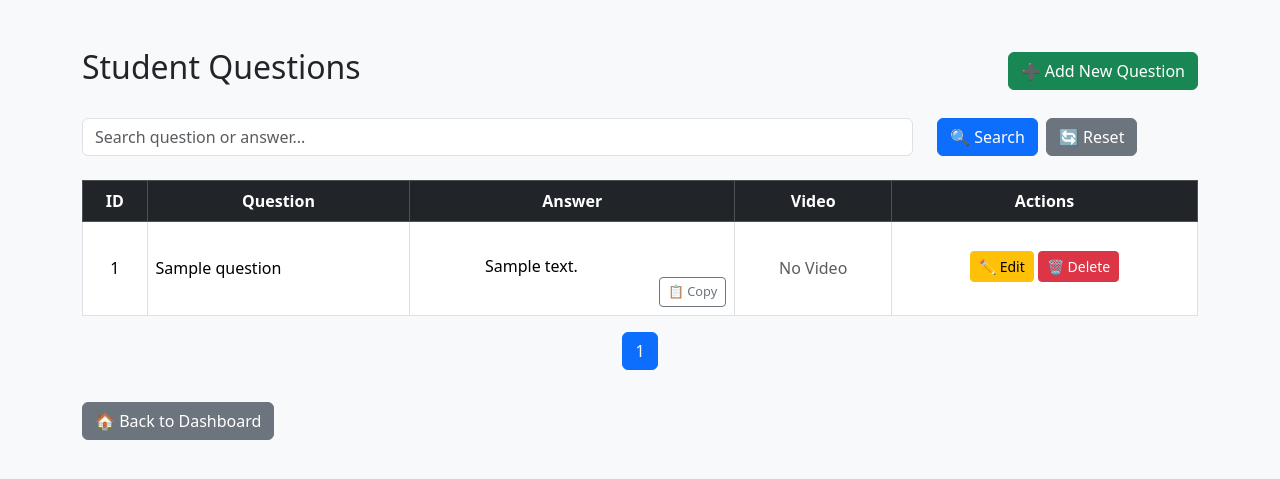
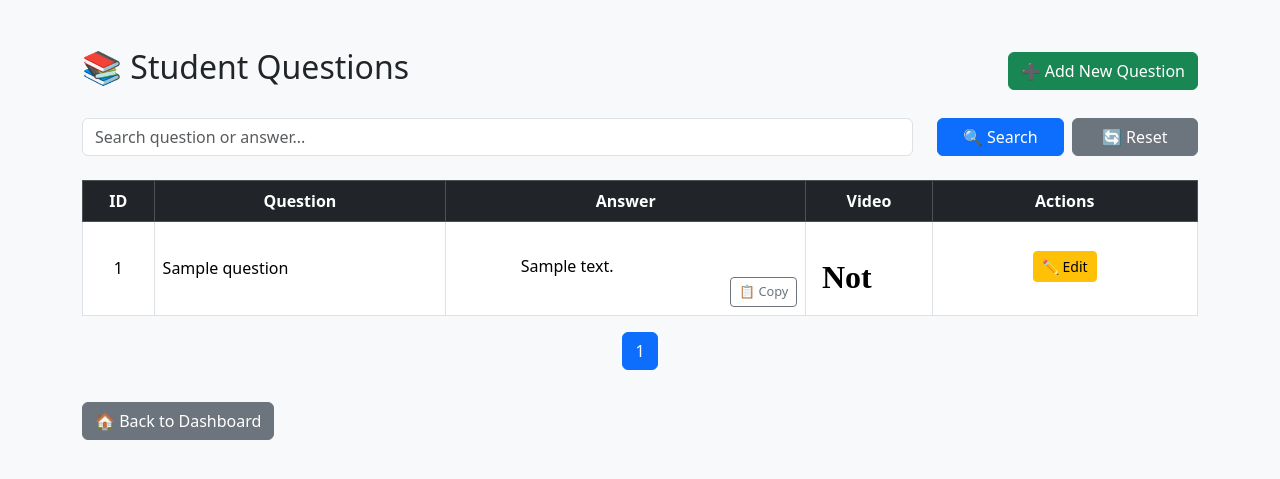
Before and after one commit to csatindia2013/thinkgate, a Flask app: page /admin/questions in a window 1280 px wide. Shown: the top 479 px of the page. Run offline with Flask 3, Linux system fonts and the light colour scheme; a user stored in the database is signed in; tables that the repository leaves empty hold one stand-in row (values such as "Sample post").

Commit message:
Update questions.html

```diff
--- a/templates/questions.html
+++ b/templates/questions.html
@@ -2,7 +2,8 @@
 <html lang="en">
 <head>
   <meta charset="UTF-8" />
-  <title>Student Questions</title>
+  <meta name="viewport" content="width=device-width, initial-scale=1" />
+  <title>Student Questions - Admin Panel</title>
   <link href="https://cdn.jsdelivr.net/npm/bootstrap@5.3.2/dist/css/bootstrap.min.css" rel="stylesheet" />
   <style>
     .answer-box,
@@ -47,7 +48,7 @@
   <div class="container mt-5">
 
     <div class="d-flex justify-content-between align-items-center mb-4">
-      <h2>Student Questions</h2>
+      <h2>📚 Student Questions</h2>
       <a href="{{ url_for('add_question') }}" class="btn btn-success">➕ Add New Question</a>
     </div>
 
@@ -56,8 +57,8 @@
         <input type="text" class="form-control" name="search" placeholder="Search question or answer..." value="{{ search_query }}" />
       </div>
       <div class="col-md-3 d-flex gap-2">
-        <button type="submit" class="btn btn-primary">🔍 Search</button>
-        <a href="{{ url_for('view_questions') }}" class="btn btn-secondary">🔄 Reset</a>
+        <button type="submit" class="btn btn-primary w-50">🔍 Search</button>
+        <a href="{{ url_for('view_questions') }}" class="btn btn-secondary w-50">🔄 Reset</a>
       </div>
     </form>
 
@@ -92,17 +93,18 @@
               </div>
             </td>
             <td class="text-center">
-              {% if q.video_url %}
+              {% if q.youtube %}
                 <div class="ratio ratio-16x9 video-embed">
-                  <iframe src="{{ q.video_url|replace('watch?v=', 'embed/') }}" frameborder="0" allowfullscreen></iframe>
+                  <iframe src="{{ q.youtube|replace('watch?v=', 'embed/') }}" frameborder="0" allowfullscreen></iframe>
                 </div>
               {% else %}
                 <span class="text-muted">No Video</span>
               {% endif %}
             </td>
             <td class="cell-actions">
-              <a href="{{ url_for('edit_question', id=q.id) }}" class="btn btn-warning btn-sm mb-1">✏️ Edit</a>
-              <a href="{{ url_for('delete_question', id=q.id) }}" class="btn btn-danger btn-sm mb-1" onclick="return confirm('Are you sure?')">🗑️ Delete</a>
+              <a href="{{ url_for('edit_question', question_id=q.id) }}" class="btn btn-warning btn-sm mb-1">✏️ Edit</a>
+              <!-- (Optional) Add delete later -->
+              <!-- <a href="#" class="btn btn-danger btn-sm mb-1" onclick="return confirm('Are you sure?')">🗑️ Delete</a> -->
             </td>
           </tr>
           {% else %}
```
